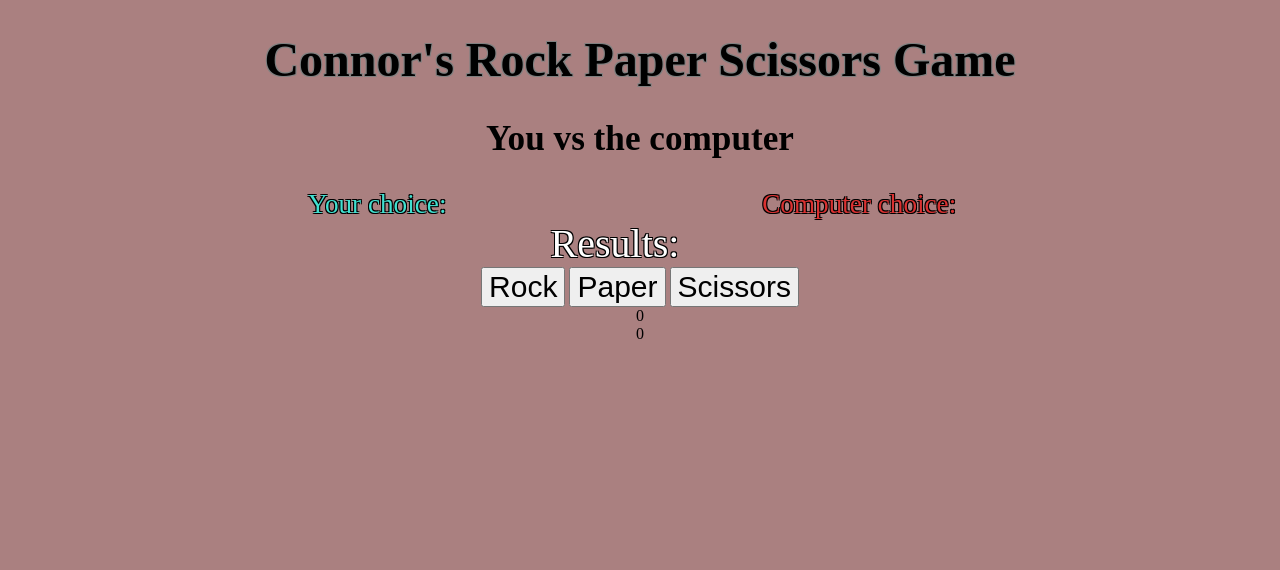
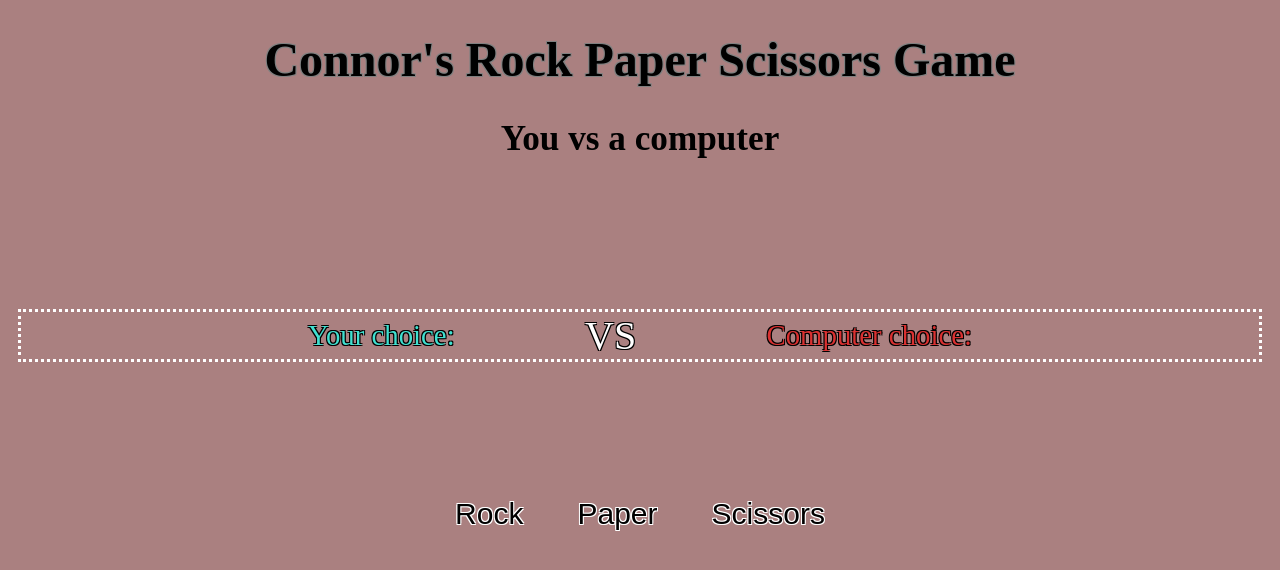
Before and after one commit to grconnor/rock_paper_scissors, a website: page src/index.html in a window 1280 px wide. Drawn offline with Linux system fonts and the light colour scheme.

Commit message:
Finishes styling, adds div classes and formats. Scoreboard not complete, need to figure out how to fix border around VS and results and make it smaller.

```diff
--- a/src/index.html
+++ b/src/index.html
@@ -8,25 +8,30 @@
   </head>
   <body>
 
+    <div class="headers">
       <h1 id="h1">Connor's Rock Paper Scissors Game</h1>
-    <h2 id ="h2">You vs the computer</h2>
+      <h2 id ="h2">You vs a computer</h2>
+    </div>
 
+    <div class="user">
       <div id="user-display">Your choice: </div>
       <div id="user-choice"></div>
+    </div>
 
+    <div class="computer">
       <div id="computer-display">Computer choice: </div>
       <div id="computer-choice"></div>
+    </div>
 
-    <div id="result-display">Results: </div>
+    <div class="results">
+      <div id="result-display">VS</div>
       <div id="result"></div>
+    </div>
 
     <button class="choices" id="Rock">Rock</button>
     <button class="choices" id="Paper">Paper</button>
     <button class="choices" id="Scissors">Scissors</button>
 
-    <div id="user-score">0</div>
-    <div id="computer-score">0</div>
-
   </body>
   <script src="RPS.js" charset="utf-8"></script>
 </html>
--- a/src/styles.css
+++ b/src/styles.css
@@ -4,9 +4,16 @@ body {
 }
 
 .choices {
-  display: inline-block;
-  color: black;
+  padding: 25px 25px;
+  background-color: rgb(170, 128, 128);
+  text-shadow: -1px -1px 0 white, 1px -1px 0 white, -1px 1px 0 white, 1px 1px 0 white;
+  border: none;
   font-size: 30px;
+  margin-top: 100px;
+}
+
+.headers {
+  border: black;
 }
 
 #h1 {
@@ -18,47 +25,46 @@ body {
 #h2 {
   color: black;
   font-size: 2.2em;
+  margin-bottom: 150px;
+}
+
+.user {
+  color: turquoise;
+  float: left;
+  margin: 10px;
+  margin-left: 300px;
+  font-size: 1.8em;
+}
+
+.computer {
+  color: rgb(218, 49, 49);
+  float: right;
+  margin: 10px;
+  margin-right: 300px;
+  font-size: 1.8em;
+}
+
+.results {
+  border-style: dotted;
+  color: white;
+  font-size: 2.5em;
+  text-shadow: -1px -1px 0 #000, 1px -1px 0 #000, -1px 1px 0 #000, 1px 1px 0 #000;
+  margin-top: 50px;
+  margin: 10px;
 }
 
 #user-display {
-  color: turquoise;
-  font-size: 1.7em;
   text-shadow: -1px -1px 0 #000, 1px -1px 0 #000, -1px 1px 0 #000, 1px 1px 0 #000;
-  margin-left: 300px;
-  float: left;
 }
 
 #user-choice {
-  color: turquoise;
-  font-size: 1.5em;
   text-shadow: -1px -1px 0 #000, 1px -1px 0 #000, -1px 1px 0 #000, 1px 1px 0 #000;
-  margin-left: 10px;
-  float: left;
 }
 
 #computer-display {
-  color: rgb(218, 49, 49);
-  font-size: 1.7em;
   text-shadow: -1px -1px 0 #000, 1px -1px 0 #000, -1px 1px 0 #000, 1px 1px 0 #000;
 }
 
 #computer-choice {
-  color: rgb(218, 49, 49);
-  font-size: 1.5em;
   text-shadow: -1px -1px 0 #000, 1px -1px 0 #000, -1px 1px 0 #000, 1px 1px 0 #000;
-  margin-right: 10px;
-  float: right;
-
 }
-
-#result-display {
-  color: white;
-  font-size: 2.5em;
-  text-shadow: -1px -1px 0 #000, 1px -1px 0 #000, -1px 1px 0 #000, 1px 1px 0 #000;
-  margin-right: 50px;
-}
-
-#result {
-  color: black;
-  font-size: 2.5em;
-}
```
Also changed, not shown: src/RPS.js (line endings or trailing spaces). Lines whose indentation alone changed are shown as unchanged.
